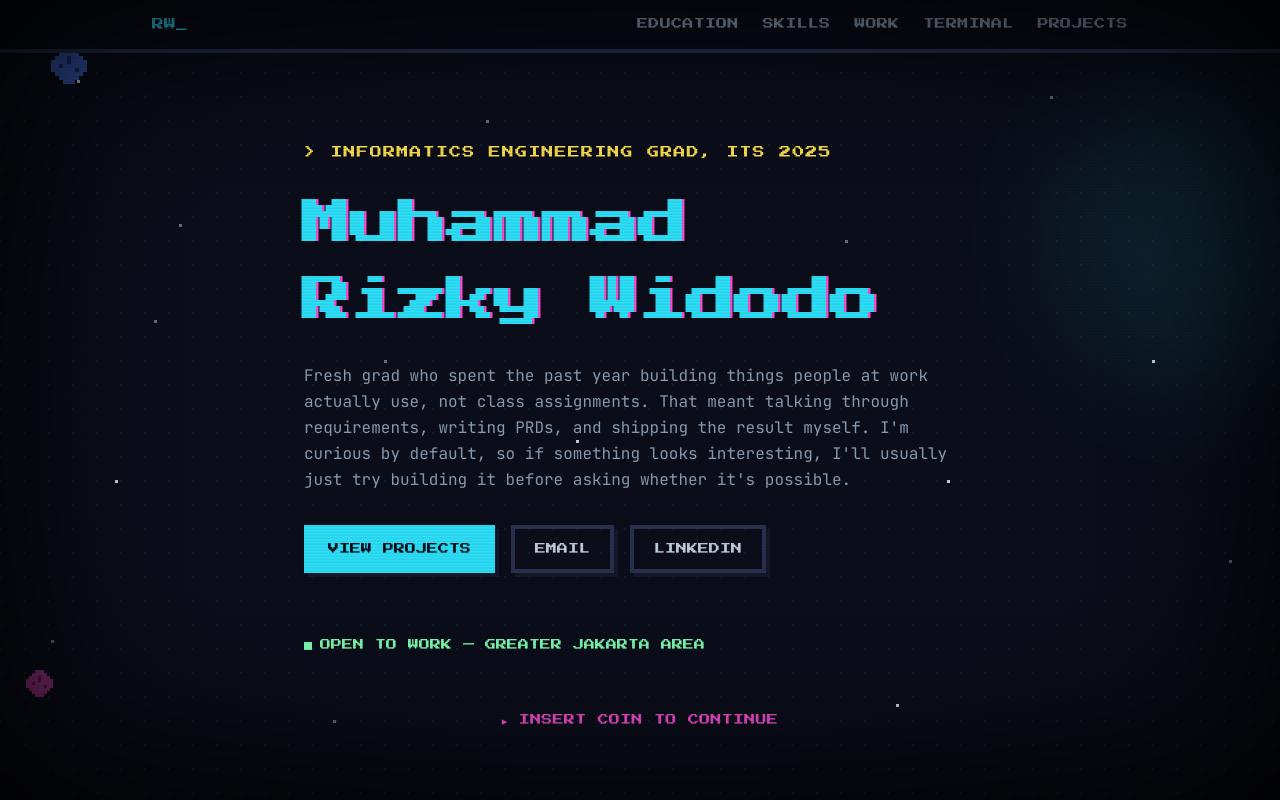
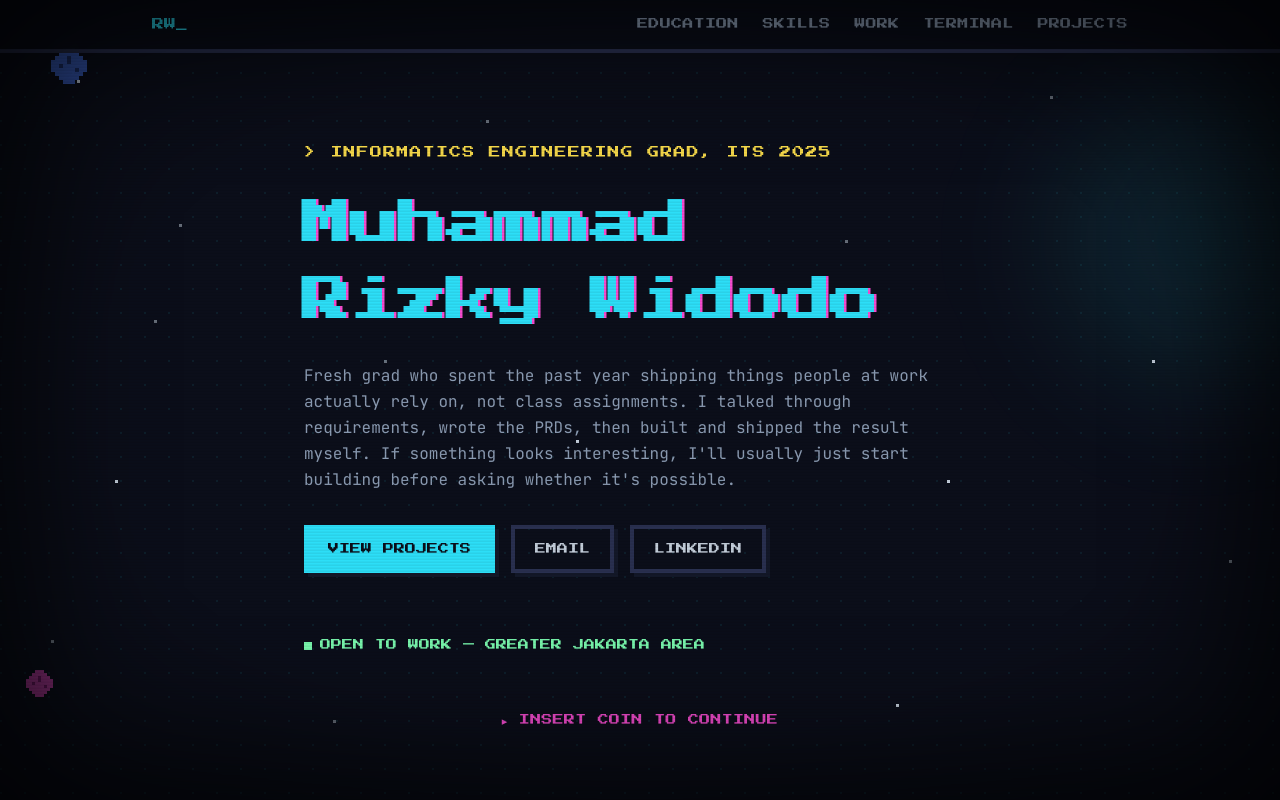
Before and after one commit to rizkywidodo/Portfolio, a React (Vite) app: page / in a window 1280 px wide. Shown: the top 800 px of the page. Built offline with nearby package versions, Linux system fonts and the light colour scheme.

Commit message:
Cut buzzwords and show-don't-tell the copy for a hiring-manager read
Drop "curious by default" label and "mission-critical" puffery; smooth
a grammar snag in the Projects intro and tighten the dashboard case
study's problem statement. No facts or claims changed.

```diff
--- a/src/components/Hero.tsx
+++ b/src/components/Hero.tsx
@@ -53,11 +53,11 @@ function Hero() {
           Rizky Widodo
         </h1>
         <p className="mt-6 leading-relaxed text-slate-400">
-          Fresh grad who spent the past year building things people at work
-          actually use, not class assignments. That meant talking through
-          requirements, writing PRDs, and shipping the result myself. I'm
-          curious by default, so if something looks interesting, I'll
-          usually just try building it before asking whether it's possible.
+          Fresh grad who spent the past year shipping things people at work
+          actually rely on, not class assignments. I talked through
+          requirements, wrote the PRDs, then built and shipped the result
+          myself. If something looks interesting, I'll usually just start
+          building before asking whether it's possible.
         </p>
 
         <div className="pointer-events-auto mt-8 flex flex-wrap gap-4">
--- a/src/components/WorkExperience.tsx
+++ b/src/components/WorkExperience.tsx
@@ -7,7 +7,7 @@ const jobs = [
     company: 'MRT Jakarta',
     role: 'Station Digitalization Intern',
     dates: 'Dec 2025 – Jun 2026',
-    body: 'Room bookings across 13 stations ran through Google Forms, with no real-time visibility and frequent double-bookings. Daily shift reports were stuck in slow, unfilterable Excel Online sheets. I built the systems that replaced both: a live booking platform and a data dashboard, still in production use today. I also contributed to TRAMS, a mission-critical platform migration, interviewing station staff to translate operational needs into a structured BRD for the dev team.',
+    body: 'Room bookings across 13 stations ran through Google Forms, with no real-time visibility and frequent double-bookings. Daily shift reports were stuck in slow, unfilterable Excel Online sheets. I built the systems that replaced both: a live booking platform and a data dashboard, still in production use today. I also contributed to TRAMS, a platform migration, interviewing station staff to translate operational needs into a structured BRD for the dev team.',
     projectsAnchor: 'mrt-jakarta',
   },
   {
--- a/src/pages/ProjectsPage.tsx
+++ b/src/pages/ProjectsPage.tsx
@@ -29,7 +29,7 @@ const projects: Project[] = [
     title: 'Bank Data Station Dashboard',
     org: 'MRT Jakarta',
     problem:
-      'Daily Safety/Service/Security reports ran through Excel Online/Sheets, laggy and painful to filter across 4 stations. I was tasked with building a dashboard to fix that.',
+      'I was asked to build a dashboard for daily Safety/Service/Security reports that were stuck in laggy, hard-to-filter Excel Online sheets across 4 stations.',
     solution:
       'I proposed a real web app: a pipeline that turns the raw form export into a live, filterable dashboard with real-time stats, category breakdowns, per-station trends, and drill-down into individual reports with photo attachments.',
     impact:
@@ -109,9 +109,10 @@ function ProjectsPage() {
 
       <h1 className="font-pixel mt-6 text-xl text-cyan">// PROJECTS</h1>
       <p className="mt-4 max-w-xl text-sm text-slate-400">
-        A few projects from my internship at MRT Jakarta, from figuring out
-        what people actually needed to shipping something they use. (Repos
-        are private — still running in production.)
+        A few projects from my internship at MRT Jakarta, covering
+        everything from figuring out what people needed to actually
+        shipping something they use. (Repos are private; still running in
+        production.)
       </p>
 
       {companies.map((company) => (
```
